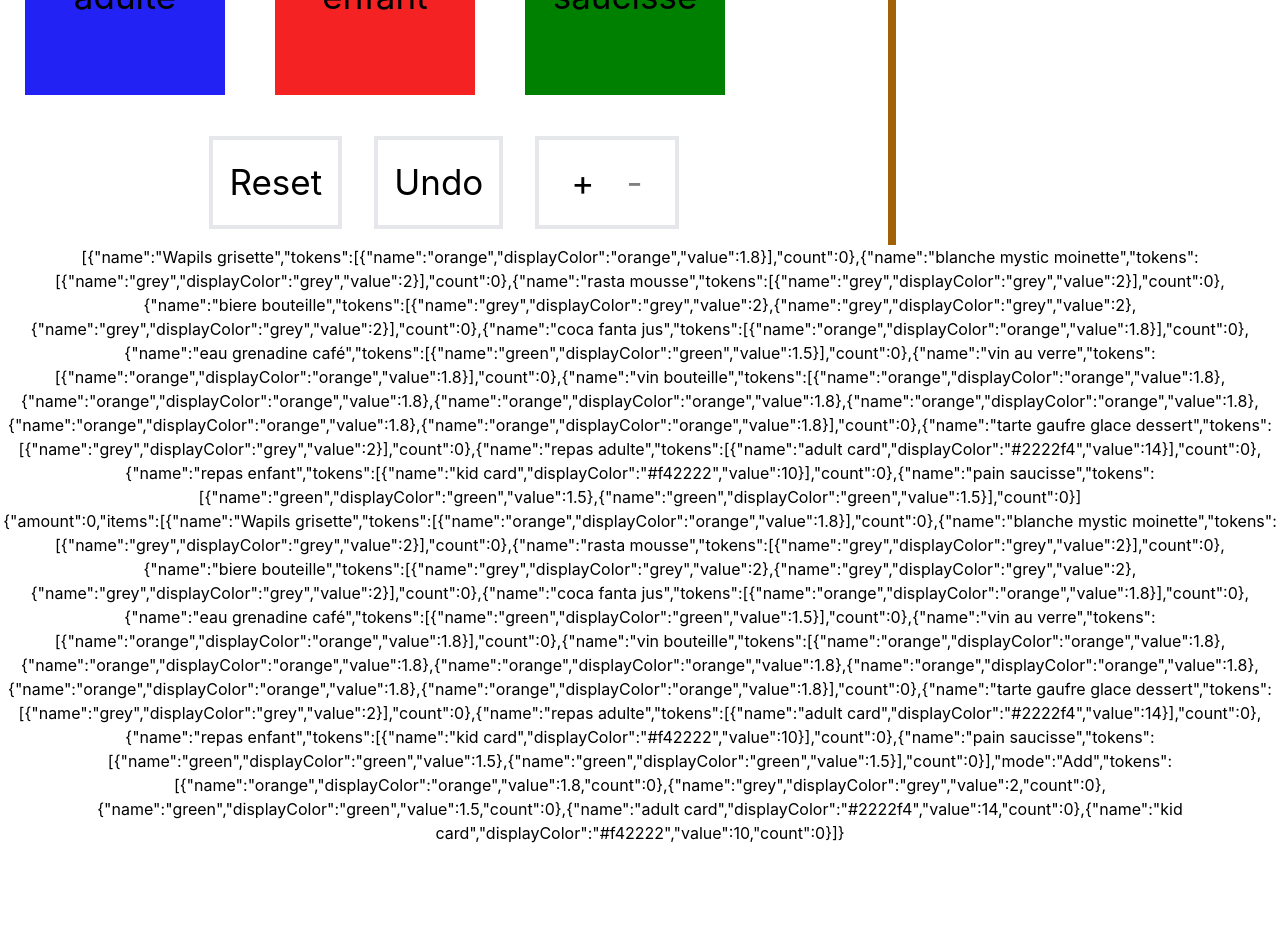
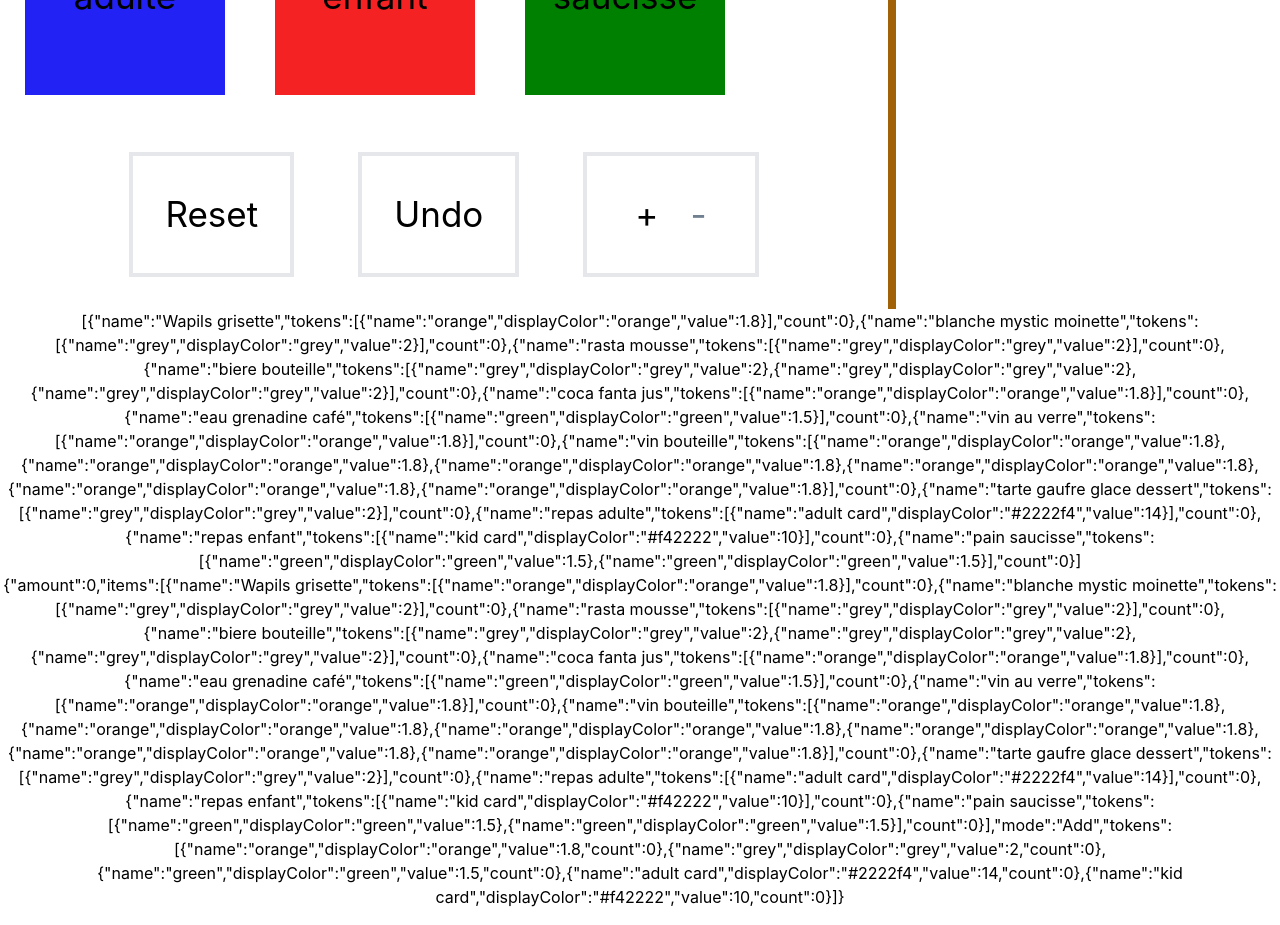
Before and after one commit to worming004/bar-accueil, a React (Create React App) app in the folder src/web/web/: page / in a window 1280 px wide. Shown: the part 1080-2005 px from the top of the page. Before the commit the page ends 1941 px from the top, so only its background shows below. Built offline with nearby package versions, Linux system fonts and the light colour scheme.

Commit message:
better button

```diff
--- a/src/web/web/src/features/counter/inputs/InputPage.tsx
+++ b/src/web/web/src/features/counter/inputs/InputPage.tsx
@@ -16,17 +16,22 @@ function Control() {
     const resetClick = () => store.dispatch(reset())
     const switchModeToClick = () => store.dispatch(switchModeTo())
     const mode = useAppSelector(selectPresentationMode)
+    const commonMathSignStyle = {
+        transition: 'color 0.2s',
+    }
     const plusStyle = {
-        color: mode ===  'Add' ? 'black' : 'gray'
+        ...commonMathSignStyle,
+        color: mode ===  'Add' ? 'black' : 'slategray'
     }
     const minusStyle = {
-        color: mode ===  'Subtract' ? 'black' : 'gray'
+        ...commonMathSignStyle,
+        color: mode ===  'Subtract' ? 'black' : 'slategray'
     }
 
     const resetStyle = {
         fontSize: "35px",
     }
-    const controlClasses = "border-4 m-4 p-4"
+    const controlClasses = "border-4 m-8 p-8"
     // TODO bind to feature
     return (
         <>
```
